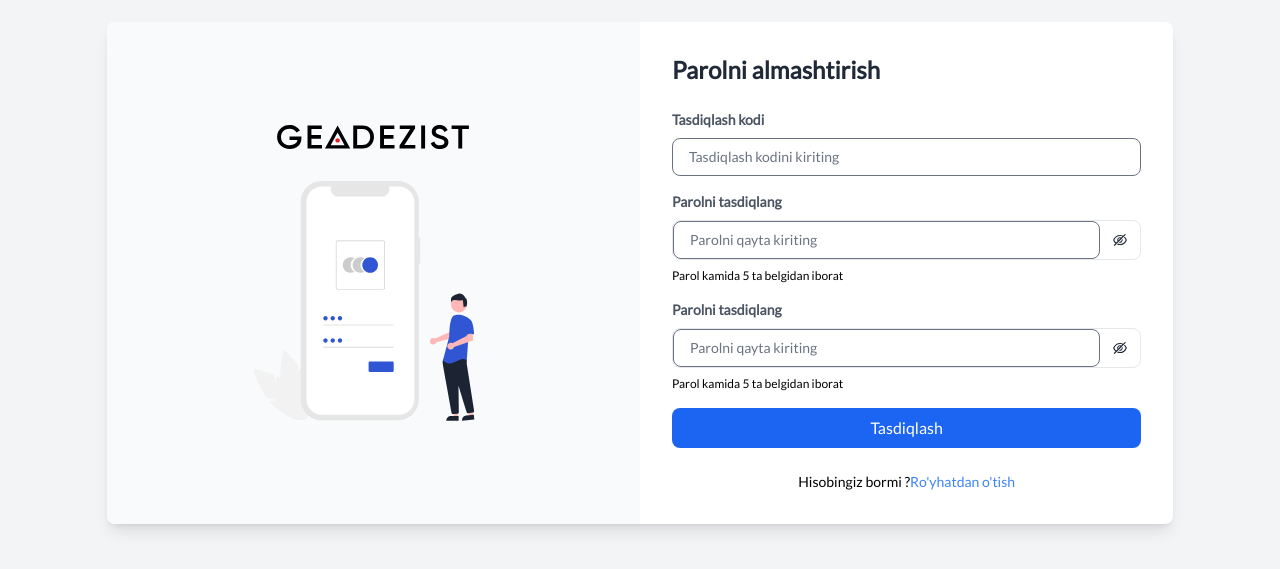
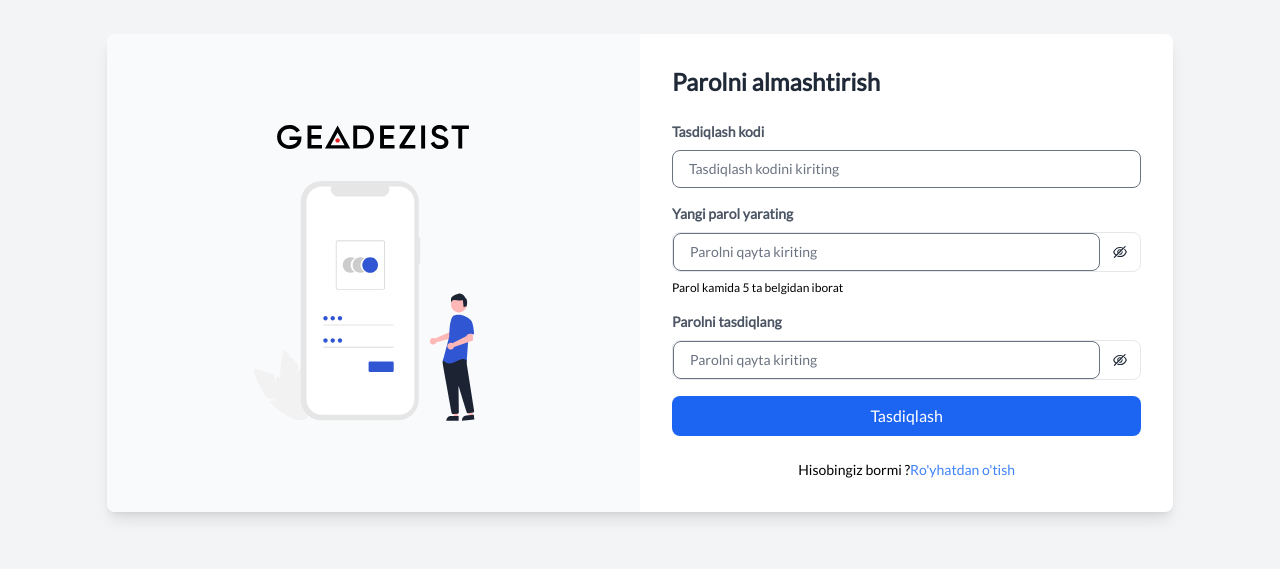
Before and after one commit to jasurhaydarovcode/GEADEZIST, a React (Vite) app: page /auth/reset-password in a window 1280 px wide. Shown: the part 127-696 px from the top of the page. Built offline with nearby package versions, Linux system fonts and the light colour scheme.

Commit message:
yengil_commit

```diff
--- a/src/pages/Authentication/ResetPassword.tsx
+++ b/src/pages/Authentication/ResetPassword.tsx
@@ -108,7 +108,7 @@ function ResetPassword() {
                   htmlFor="confirmPassword"
                   className="block text-sm font-semibold text-gray-600"
                 >
-                  Parolni tasdiqlang
+                  Yangi parol yarating
                 </label>
                 {/* Wrapper div to apply flexbox */}
                 <div className="flex items-center border rounded-lg mt-2">
@@ -172,10 +172,6 @@ function ResetPassword() {
                     )}
                   </span>
                 </div>
-
-                <p className="text-xs mt-2">
-                  Parol kamida 5 ta belgidan iborat
-                </p>
               </div>
 
               {/* Saqlash tugmasi */}
@@ -195,7 +191,7 @@ function ResetPassword() {
             <div className="flex justify-center items-center mt-4 lg:mt-6">
               <p className="text-sm text-black ">Hisobingiz bormi ?</p>
               <Link
-                to={'/auth/signin'}
+                to={'/auth/signup'}
                 className="text-sm text-blue-500 hover:underline"
               >
                 Ro'yhatdan o'tish
```
